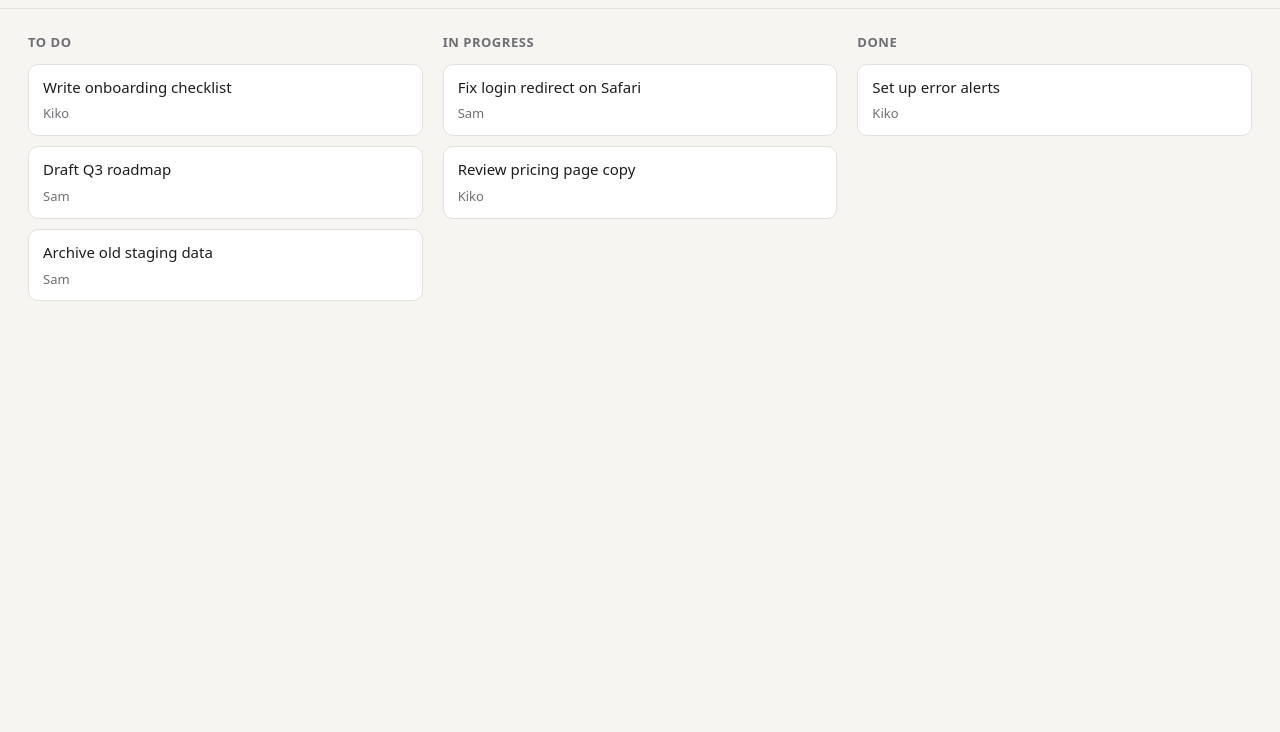
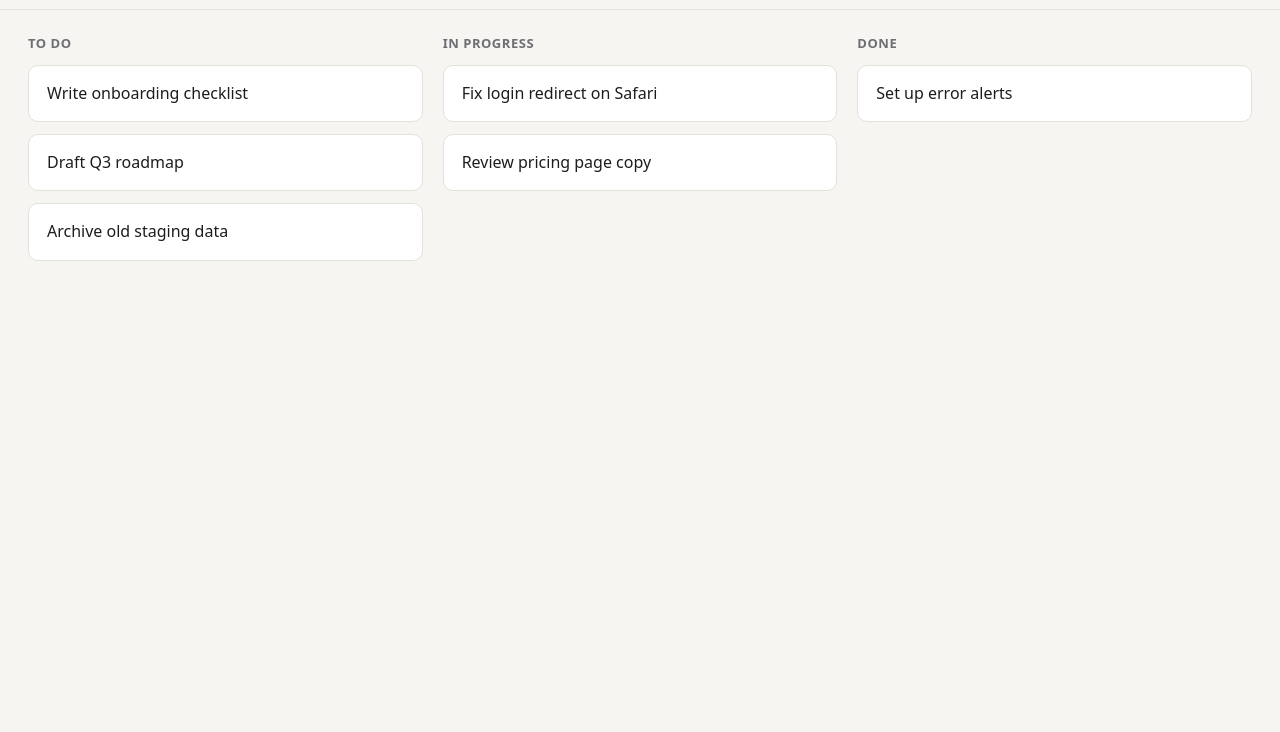
Before and after one commit to kikotc/glat-demo, a plain HTML site: page index.html in a window 1280 px wide. Shown: the part 68-800 px from the top of the page. Drawn offline with Linux system fonts and the light colour scheme.

Commit message:
Board: cards show the title only for now

```diff
--- a/src/board.js
+++ b/src/board.js
@@ -10,9 +10,8 @@ let activeFilter = "all";
 function card(task) {
   const element = document.createElement("article");
   element.className = "card";
-  element.innerHTML = `<p></p><div class="meta"></div>`;
+  element.innerHTML = `<p></p>`;
   element.querySelector("p").textContent = task.title;
-  element.querySelector(".meta").textContent = task.assignee;
   return element;
 }
 
--- a/styles.css
+++ b/styles.css
@@ -11,7 +11,7 @@
 
 body {
   margin: 0;
-  font: 15px/1.45 system-ui, -apple-system, sans-serif;
+  font: 16px/1.45 system-ui, -apple-system, sans-serif;
   color: var(--ink);
   background: var(--bg);
 }
@@ -59,8 +59,8 @@ h1 { margin: 0; font-size: 20px; }
 }
 
 .card {
-  margin-bottom: 10px;
-  padding: 12px 14px;
+  margin-bottom: 12px;
+  padding: 16px 18px;
   border: 1px solid var(--line);
   border-radius: 10px;
   background: var(--card);
```
